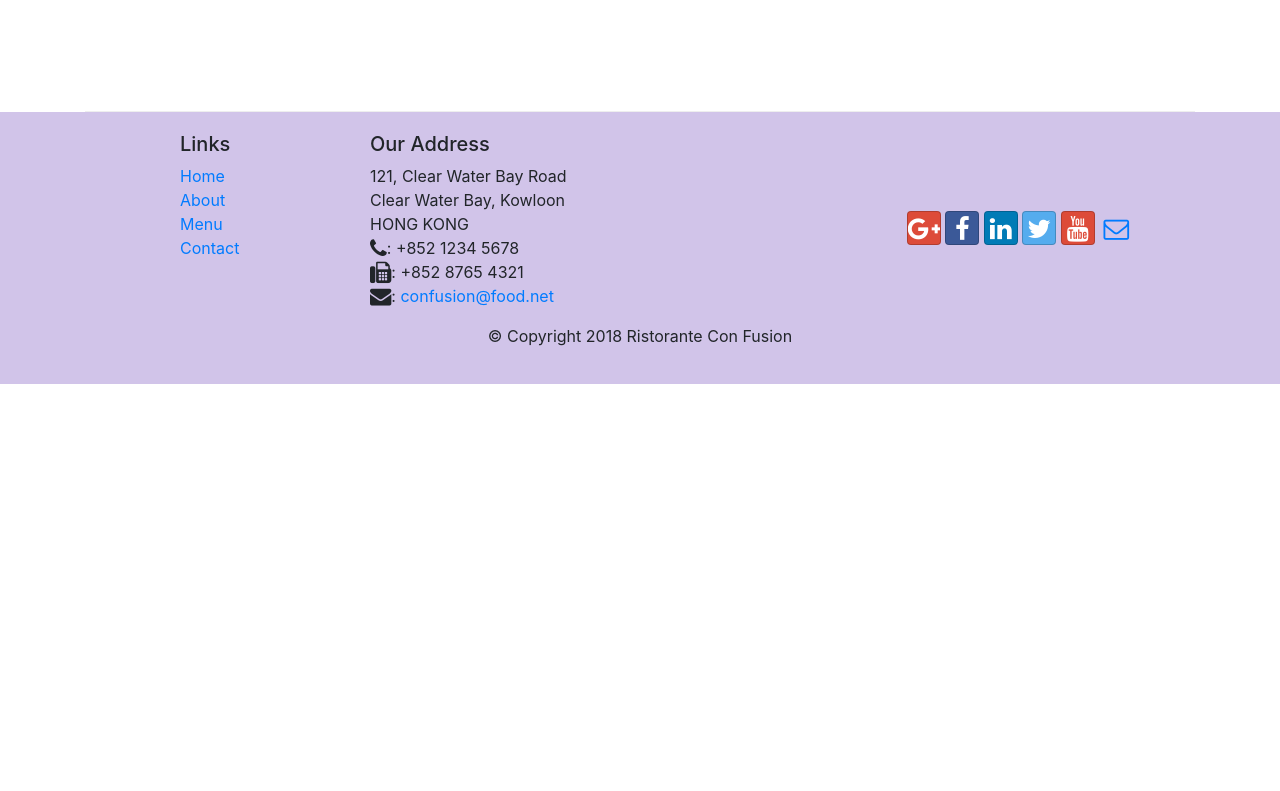
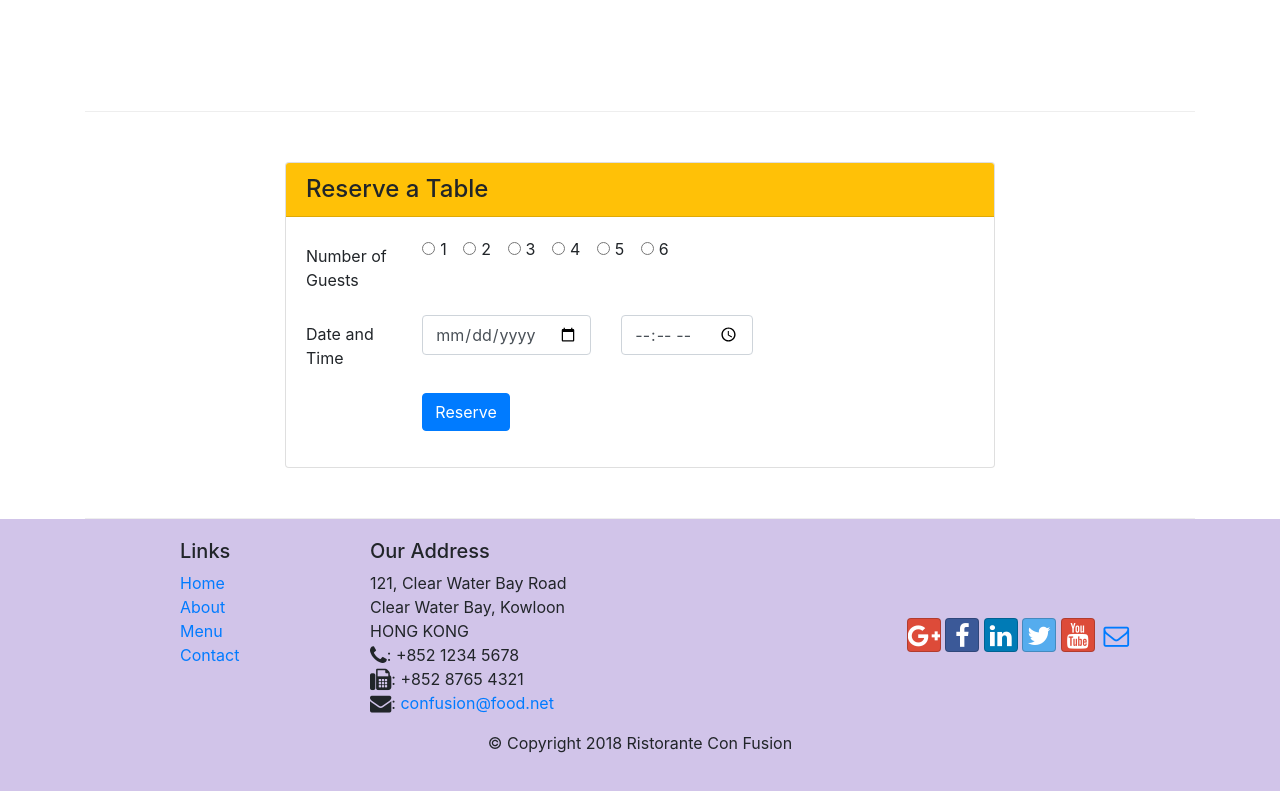
Before and after one commit to AhmedAbdlGhany/Restaurant, a website: page index.html in a window 1280 px wide. Shown: the part 1422-2213 px from the top of the page. Before the commit the page ends 1806 px from the top, so only its background shows below. Drawn offline with nearby package versions, Linux system fonts and the light colour scheme.

Commit message:
Assignment Two

```diff
--- a/index.html
+++ b/index.html
@@ -39,8 +39,13 @@
                     <h1>Ristorante con Fusion</h1>
                     <p>We take inspiration from the World's best cuisines, and create a unique fusion experience. Our lipsmacking creations will tickle your culinary senses!</p>
                 </div>
-                <div class="col-12  col-sm  align-self-center">
+                <div class="col-12  col-sm-3  align-self-center">
                 	<img src="img/logo.png" class="img-fluid">
+                </div>
+                <div class="col-12  col-sm-3 align-self-center">
+                	<a href="#reserveTable" class="btn  btn-sm  btn-warning">
+                	    Reserve Table
+                	</a>
                 </div>
             </div>
         </div>
@@ -71,8 +76,16 @@
                 <h3>This Month's Promotions</h3>
             </div>
             <div class="col  col-sm  col-md">
-                <h2>Weekend Grand Buffet</h2>
-                <p class="d-none  d-sm-block">Featuring mouthwatering combinations with a choice of five different salads, six enticing appetizers, six main entrees and five choicest desserts. Free flowing bubbly and soft drinks. All for just $19.99 per person </p>
+            	<div class="media">
+            		<img src="img/buffet.png" alt="Buffet"
+            		class="d-flex  ml-3  img-thmbnail  align-self-center  order-last">
+            		<div class="media-body">
+                        <h2>Weekend Grand Buffet
+                            <span class="badge  badge-danger">New</span>
+                        </h2>
+                        <p class="d-none  d-sm-block">Featuring mouthwatering combinations with a choice of five different salads, six enticing appetizers, six main entrees and five choicest desserts. Free flowing bubbly and soft drinks. All for just $19.99 per person </p>
+                    </div>
+                </div>
             </div>
         </div>
 
@@ -91,6 +104,67 @@
             		</div>
             	</div>
             </div>
+        </div>
+
+        <div class="row  row-content" id="reserveTable">
+        	<div class="col-12  col-sm-8  offset-sm-2">
+        		<div class="card">
+        			<h4 class="card-header  bg-warning">Reserve a Table</h4>
+        			<div class="card-body">
+        				<form>
+        					<div class="form-group  row">
+        						<legend class="col-form-label  col-12  col-sm-2">Number of Guests</legend>
+        						<div class="col-12  col-sm-10">
+        						    <div class="form-check  form-check-inline">
+        						    	<input type="radio" class="form-check-input" name="inlineRadioOptions" id="inlineRadio1"
+        						    	value="option1">
+        						    	<label class="form-check-label" for="inlineRadio1">1</label>
+        						    </div>
+        						    <div class="form-check  form-check-inline">
+        						    	<input type="radio" class="form-check-input" name="inlineRadioOptions" id="inlineRadio2"
+        						    	value="option2">
+        						    	<label class="form-check-label" for="inlineRadio2">2</label>
+        						    </div>
+        						    <div class="form-check  form-check-inline">
+        						    	<input type="radio" class="form-check-input" name="inlineRadioOptions" id="inlineRadio3"
+        						    	value="option3">
+        						    	<label class="form-check-label" for="inlineRadio3">3</label>
+        						    </div>
+        						    <div class="form-check  form-check-inline">
+        						    	<input type="radio" class="form-check-input" name="inlineRadioOptions" id="inlineRadio4"
+        						    	value="option4">
+        						    	<label class="form-check-label" for="inlineRadio4">4</label>
+        						    </div>
+        						    <div class="form-check  form-check-inline">
+        						    	<input type="radio" class="form-check-input" name="inlineRadioOptions" id="inlineRadio5"
+        						    	value="option5">
+        						    	<label class="form-check-label" for="inlineRadio5">5</label>
+        						    </div>
+        						    <div class="form-check  form-check-inline">
+        						    	<input type="radio" class="form-check-input" name="inlineRadioOptions" id="inlineRadio6"
+        						    	value="option6">
+        						    	<label class="form-check-label" for="inlineRadio6">6</label>
+        						    </div>
+        						</div>
+        					</div>
+        					<div class="form-group  row">
+        						<label class="col-12  col-sm-2  col-form-label" for="dateInput">Date and Time</label>
+        						<div class="col-12  col-sm-auto">
+        							<input type="date" class="form-control" name="dateInput" id="dateInput" placeholder="Date">
+        						</div>
+        						<div class="col-12  col-sm-auto">
+        							<input type="time" class="form-control" name="timeInput" id="timeInput" placeholder="Time">
+        						</div>
+        					</div>
+        					<div class="form-group  row">
+        						<div class="col-12 col-sm-auto  offset-sm-2">
+        							<button type="submit" class="btn  btn-primary">Reserve</button>
+        						</div>
+        					</div>
+        				</form>
+        			</div>
+        		</div>
+        	</div>
         </div>
     </div>
 
```
Also changed, not shown: aboutus.html (line endings or trailing spaces), css/styles.css (line endings or trailing spaces).
